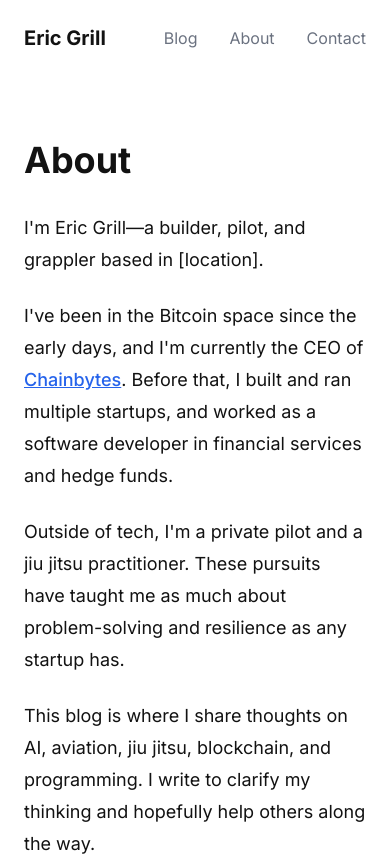
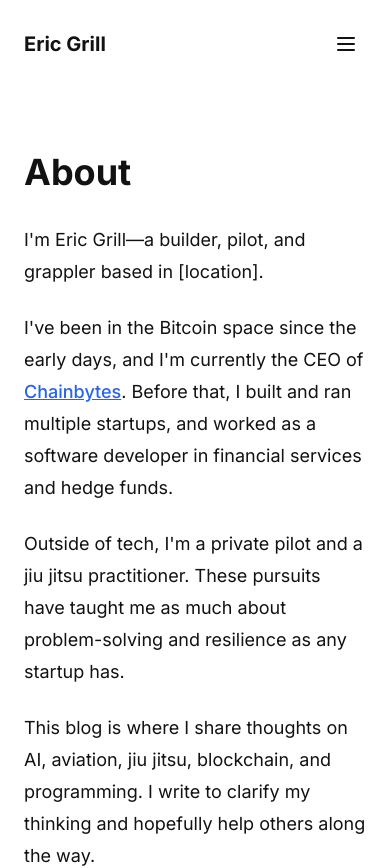
Before and after one commit to EricGrill/EricGrill, a Next.js app: page /about in a window 390 px wide. Shown: the top 868 px of the page. Built offline with nearby package versions, Linux system fonts and the light colour scheme.

Commit message:
feat: add mobile navigation menu

```diff
--- a/components/Header.tsx
+++ b/components/Header.tsx
@@ -1,13 +1,23 @@
+"use client";
+
+import { useState } from "react";
 import Link from "next/link";
 
 export function Header() {
+  const [isOpen, setIsOpen] = useState(false);
+
   return (
     <header className="w-full py-6 px-6 md:px-12">
       <nav className="max-w-6xl mx-auto flex items-center justify-between">
-        <Link href="/" className="text-xl font-bold text-text-primary hover:text-accent transition-colors">
+        <Link
+          href="/"
+          className="text-xl font-bold text-text-primary hover:text-accent transition-colors"
+        >
           Eric Grill
         </Link>
-        <div className="flex items-center gap-8">
+
+        {/* Desktop nav */}
+        <div className="hidden md:flex items-center gap-8">
           <Link href="/blog" className="text-text-secondary hover:text-accent transition-colors">
             Blog
           </Link>
@@ -18,7 +28,66 @@ export function Header() {
             Contact
           </Link>
         </div>
+
+        {/* Mobile menu button */}
+        <button
+          onClick={() => setIsOpen(!isOpen)}
+          className="md:hidden p-2 text-text-primary"
+          aria-label="Toggle menu"
+        >
+          <svg
+            className="w-6 h-6"
+            fill="none"
+            stroke="currentColor"
+            viewBox="0 0 24 24"
+          >
+            {isOpen ? (
+              <path
+                strokeLinecap="round"
+                strokeLinejoin="round"
+                strokeWidth={2}
+                d="M6 18L18 6M6 6l12 12"
+              />
+            ) : (
+              <path
+                strokeLinecap="round"
+                strokeLinejoin="round"
+                strokeWidth={2}
+                d="M4 6h16M4 12h16M4 18h16"
+              />
+            )}
+          </svg>
+        </button>
       </nav>
+
+      {/* Mobile nav */}
+      {isOpen && (
+        <div className="md:hidden mt-4 pb-4 border-t border-border">
+          <div className="flex flex-col gap-4 pt-4 px-2">
+            <Link
+              href="/blog"
+              onClick={() => setIsOpen(false)}
+              className="text-text-secondary hover:text-accent transition-colors"
+            >
+              Blog
+            </Link>
+            <Link
+              href="/about"
+              onClick={() => setIsOpen(false)}
+              className="text-text-secondary hover:text-accent transition-colors"
+            >
+              About
+            </Link>
+            <Link
+              href="/contact"
+              onClick={() => setIsOpen(false)}
+              className="text-text-secondary hover:text-accent transition-colors"
+            >
+              Contact
+            </Link>
+          </div>
+        </div>
+      )}
     </header>
   );
 }
```
